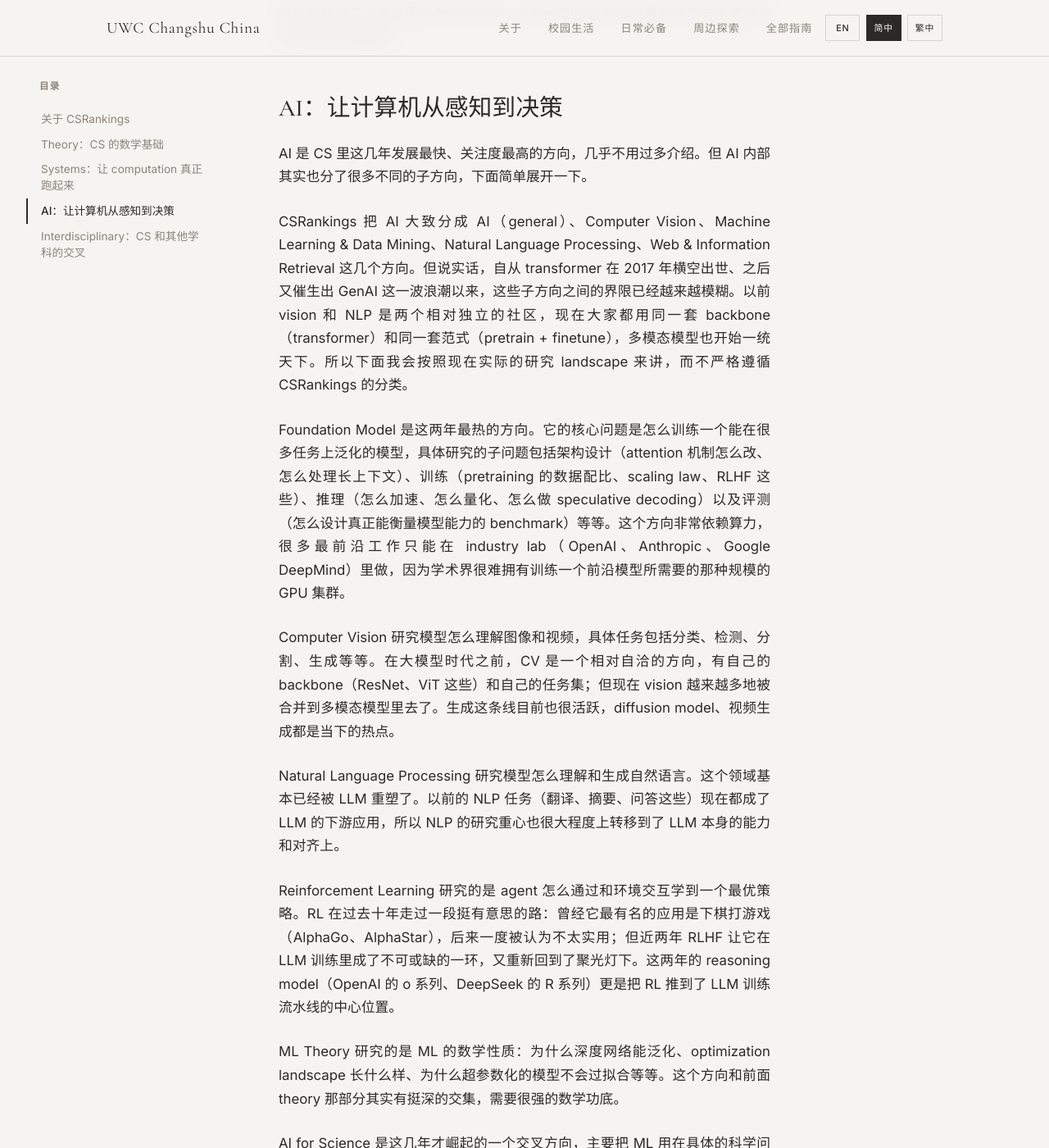
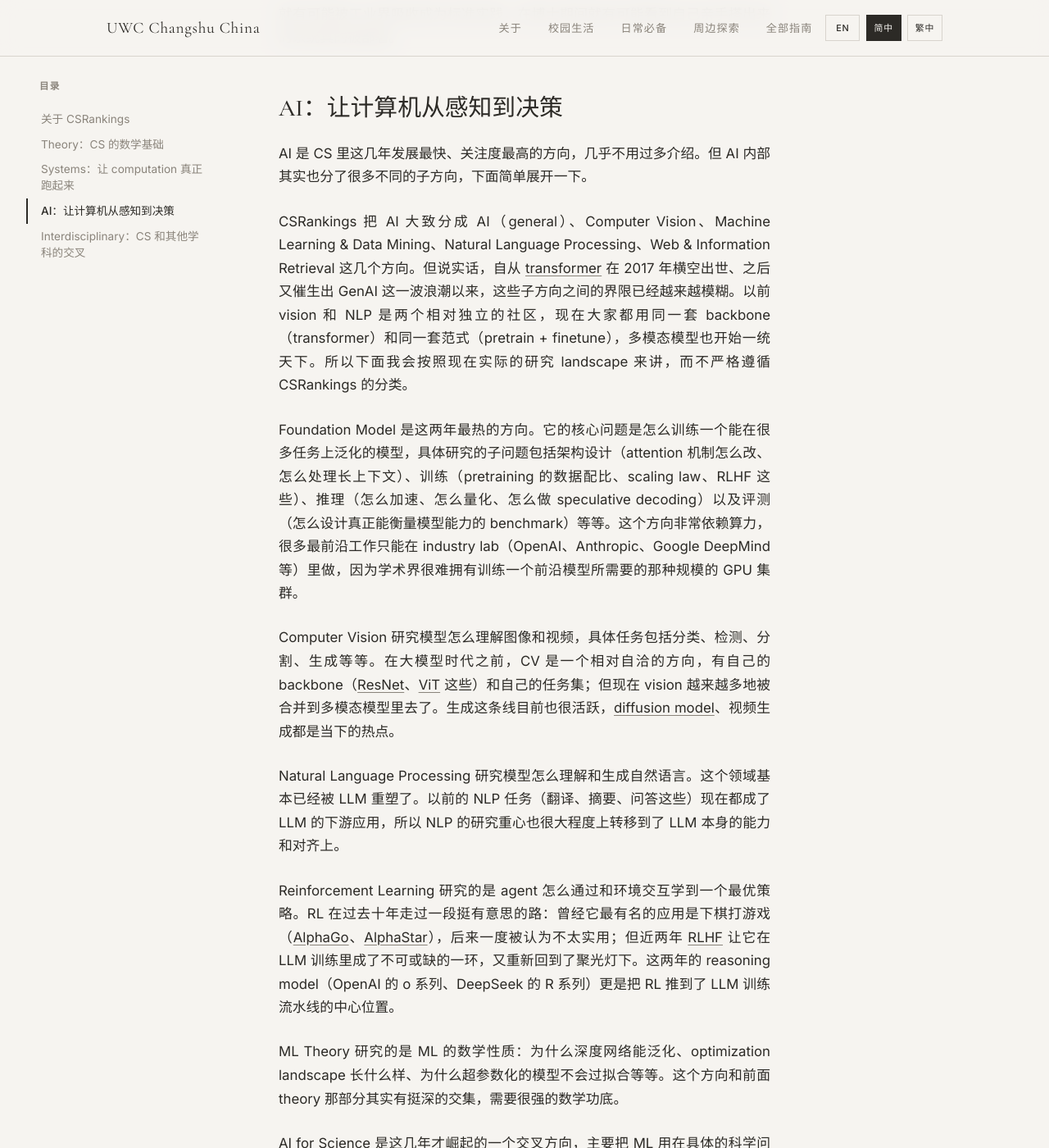
Before and after one commit to United-World-College/UWC-Survival-Guide, a Jekyll site: the page built from website/_guides/chinese/computer-science-CN.md, in a window 1280 px wide and 1400 px high, scrolled down 7448 px. Shown: the whole window at 82% size. Built offline with Jekyll 4.4.1, drawn with Linux system fonts in a browser that asks for light colours; some of the changed text lies outside the part shown.

Commit message:
docs: link named concepts in CS guide to Wikipedia

```diff
--- a/website/_guides/chinese/computer-science-CN.md
+++ b/website/_guides/chinese/computer-science-CN.md
@@ -62,11 +62,11 @@ High-Performance Computing 研究的是怎么把一份计算 scale 到成百上
 
 这里顺带提一下 numerical methods，严格来说它是应用数学的一个分支，不是 CS systems 内部的方向，但因为它最常落地的计算平台就是 HPC，所以这两边的人经常一起工作。Numerical methods 解决的是数学和计算机之间一个根本的错位：数学本身是一门 precise language，就好比 $\pi$ 有严格的定义，但计算机只能用浮点数来近似存储数字，无法做到和数学一样精确，所以每一步运算都会引入一点误差。规模一大这些误差就会一路累积下去，处理不好整个结果就完全失去意义。Numerical methods 这个领域研究的就是怎么设计算法让误差受控、收敛性可证明、效率也能接受。这一套东西其实也正是大模型训练里最关键的一环。大模型训练本质上就是海量浮点运算的累加，numerical stability 一旦没处理好，loss 就会突然 spike、模型直接训崩，造成上千万美元的损失。这也是为什么像是 mixed precision（用 FP16 / BF16 / FP8 这种低精度格式提升性能，但这本身会 introduce stability 问题）、loss scaling（patch FP16 的 gradient underflow 问题）、还有更精细的 scaling 策略等等这些 numerical-systems 交叉的方向会是大模型训练的重头戏。
 
-Database 研究的是怎么存、怎么索引、怎么查询大量数据。一个现代的数据库系统要解决的问题非常多：怎么在保证 ACID 的前提下做并发事务、怎么把查询分发到多台机器上、怎么优化 SQL 查询计划、怎么处理流式数据等等。这两年比较火的方向有内存数据库、云原生数据库（像 Snowflake、BigQuery 这种），以及专门为大模型 retrieval 设计的向量数据库。
+Database 研究的是怎么存、怎么索引、怎么查询大量数据。一个现代的数据库系统要解决的问题非常多：怎么在保证 [ACID](https://en.wikipedia.org/wiki/ACID) 的前提下做并发事务、怎么把查询分发到多台机器上、怎么优化 SQL 查询计划、怎么处理流式数据等等。这两年比较火的方向有内存数据库、云原生数据库（像 [Snowflake](https://en.wikipedia.org/wiki/Snowflake_Inc.)、[BigQuery](https://en.wikipedia.org/wiki/BigQuery) 这种），以及专门为大模型 retrieval 设计的向量数据库。
 
 Programming Languages 研究的是编程语言本身：语言怎么设计、类型系统怎么搭、编译器怎么把高级代码翻译成机器码。不同语言其实代表着不同的设计 tradeoff，比如算法竞赛和高频交易常用的 C++ 给了用户完全的内存控制，速度很快但很容易 use-after-free、buffer overflow；Java、Python 这些用 garbage collector 接管内存，安全但有运行开销；Rust 这几年很火，靠 ownership 和 borrow checker 在编译期就把内存安全检查掉了，让用户既不用 GC 又能避开 C++ 那些最折磨人的错误。PL 这个领域和上面提到的 formal verification 有很深的交集，所以两边的社区有不少交流。
 
-Security 这个子方向横跨的层次很广，从底层的硬件安全（比如 Spectre、Meltdown 这种侧信道攻击）到操作系统安全、网络安全，再到应用层的 web security 和 ML security，几乎每一层都有自己的攻击模型和防御机制。
+Security 这个子方向横跨的层次很广，从底层的硬件安全（比如 [Spectre](https://en.wikipedia.org/wiki/Spectre_(security_vulnerability))、[Meltdown](https://en.wikipedia.org/wiki/Meltdown_(security_vulnerability)) 这种侧信道攻击）到操作系统安全、网络安全，再到应用层的 web security 和 ML security，几乎每一层都有自己的攻击模型和防御机制。
 
 Software Engineering 研究的是大规模代码库应该怎么组织、怎么测试、怎么维护。这个领域因为 AI 的兴起也变得非常活跃，比如程序合成、自动修 bug、自动写测试用例都是当下挺热的话题。需要说明的是，作为学术研究的 Software Engineering 和大厂里我们常说的 SWE（软件工程师）这个职业其实关系不大，只是名字一样而已。而 SWE 究竟是什么则会放在之后 career path 的部分详谈。
 
@@ -78,19 +78,19 @@ Systems 对人的要求和 theory 方向恰恰相反：它整体对工程能力
 
 AI 是 CS 里这几年发展最快、关注度最高的方向，几乎不用过多介绍。但 AI 内部其实也分了很多不同的子方向，下面简单展开一下。
 
-CSRankings 把 AI 大致分成 AI（general）、Computer Vision、Machine Learning & Data Mining、Natural Language Processing、Web & Information Retrieval 这几个方向。但说实话，自从 transformer 在 2017 年横空出世、之后又催生出 GenAI 这一波浪潮以来，这些子方向之间的界限已经越来越模糊。以前 vision 和 NLP 是两个相对独立的社区，现在大家都用同一套 backbone（transformer）和同一套范式（pretrain + finetune），多模态模型也开始一统天下。所以下面我会按照现在实际的研究 landscape 来讲，而不严格遵循 CSRankings 的分类。
+CSRankings 把 AI 大致分成 AI（general）、Computer Vision、Machine Learning & Data Mining、Natural Language Processing、Web & Information Retrieval 这几个方向。但说实话，自从 [transformer](https://en.wikipedia.org/wiki/Transformer_(deep_learning_architecture)) 在 2017 年横空出世、之后又催生出 GenAI 这一波浪潮以来，这些子方向之间的界限已经越来越模糊。以前 vision 和 NLP 是两个相对独立的社区，现在大家都用同一套 backbone（transformer）和同一套范式（pretrain + finetune），多模态模型也开始一统天下。所以下面我会按照现在实际的研究 landscape 来讲，而不严格遵循 CSRankings 的分类。
 
-Foundation Model 是这两年最热的方向。它的核心问题是怎么训练一个能在很多任务上泛化的模型，具体研究的子问题包括架构设计（attention 机制怎么改、怎么处理长上下文）、训练（pretraining 的数据配比、scaling law、RLHF 这些）、推理（怎么加速、怎么量化、怎么做 speculative decoding）以及评测（怎么设计真正能衡量模型能力的 benchmark）等等。这个方向非常依赖算力，很多最前沿工作只能在 industry lab（OpenAI、Anthropic、Google DeepMind）里做，因为学术界很难拥有训练一个前沿模型所需要的那种规模的 GPU 集群。
+Foundation Model 是这两年最热的方向。它的核心问题是怎么训练一个能在很多任务上泛化的模型，具体研究的子问题包括架构设计（attention 机制怎么改、怎么处理长上下文）、训练（pretraining 的数据配比、scaling law、RLHF 这些）、推理（怎么加速、怎么量化、怎么做 speculative decoding）以及评测（怎么设计真正能衡量模型能力的 benchmark）等等。这个方向非常依赖算力，很多最前沿工作只能在 industry lab（OpenAI、Anthropic、Google DeepMind 等）里做，因为学术界很难拥有训练一个前沿模型所需要的那种规模的 GPU 集群。
 
-Computer Vision 研究模型怎么理解图像和视频，具体任务包括分类、检测、分割、生成等等。在大模型时代之前，CV 是一个相对自洽的方向，有自己的 backbone（ResNet、ViT 这些）和自己的任务集；但现在 vision 越来越多地被合并到多模态模型里去了。生成这条线目前也很活跃，diffusion model、视频生成都是当下的热点。
+Computer Vision 研究模型怎么理解图像和视频，具体任务包括分类、检测、分割、生成等等。在大模型时代之前，CV 是一个相对自洽的方向，有自己的 backbone（[ResNet](https://en.wikipedia.org/wiki/Residual_neural_network)、[ViT](https://en.wikipedia.org/wiki/Vision_transformer) 这些）和自己的任务集；但现在 vision 越来越多地被合并到多模态模型里去了。生成这条线目前也很活跃，[diffusion model](https://en.wikipedia.org/wiki/Diffusion_model)、视频生成都是当下的热点。
 
 Natural Language Processing 研究模型怎么理解和生成自然语言。这个领域基本已经被 LLM 重塑了。以前的 NLP 任务（翻译、摘要、问答这些）现在都成了 LLM 的下游应用，所以 NLP 的研究重心也很大程度上转移到了 LLM 本身的能力和对齐上。
 
-Reinforcement Learning 研究的是 agent 怎么通过和环境交互学到一个最优策略。RL 在过去十年走过一段挺有意思的路：曾经它最有名的应用是下棋打游戏（AlphaGo、AlphaStar），后来一度被认为不太实用；但近两年 RLHF 让它在 LLM 训练里成了不可或缺的一环，又重新回到了聚光灯下。这两年的 reasoning model（OpenAI 的 o 系列、DeepSeek 的 R 系列）更是把 RL 推到了 LLM 训练流水线的中心位置。
+Reinforcement Learning 研究的是 agent 怎么通过和环境交互学到一个最优策略。RL 在过去十年走过一段挺有意思的路：曾经它最有名的应用是下棋打游戏（[AlphaGo](https://en.wikipedia.org/wiki/AlphaGo)、[AlphaStar](https://en.wikipedia.org/wiki/AlphaStar_(software))），后来一度被认为不太实用；但近两年 [RLHF](https://en.wikipedia.org/wiki/Reinforcement_learning_from_human_feedback) 让它在 LLM 训练里成了不可或缺的一环，又重新回到了聚光灯下。这两年的 reasoning model（OpenAI 的 o 系列、DeepSeek 的 R 系列）更是把 RL 推到了 LLM 训练流水线的中心位置。
 
 ML Theory 研究的是 ML 的数学性质：为什么深度网络能泛化、optimization landscape 长什么样、为什么超参数化的模型不会过拟合等等。这个方向和前面 theory 那部分其实有挺深的交集，需要很强的数学功底。
 
-AI for Science 是这几年才崛起的一个交叉方向，主要把 ML 用在具体的科学问题上。最有名的例子是 DeepMind 的 AlphaFold，它基本解决了 protein structure prediction 这个生物学界悬而未决五十年的问题，并因此拿到了 2024 年的诺贝尔化学奖。除此之外 AI for math、AI for materials science 这些也都是越来越受关注的方向。顺带提一句，如何使用 AI 做前面在理论方向中提到的 formal verification 从而降低其成本其实就是现在 AI for math 这个领域内最重要的研究问题之一。
+AI for Science 是这几年才崛起的一个交叉方向，主要把 ML 用在具体的科学问题上。最有名的例子是 DeepMind 的 [AlphaFold](https://en.wikipedia.org/wiki/AlphaFold)，它基本解决了 [protein structure prediction](https://en.wikipedia.org/wiki/Protein_structure_prediction) 这个生物学界悬而未决五十年的问题，并因此拿到了 2024 年的诺贝尔化学奖。除此之外 AI for math、AI for materials science 这些也都是越来越受关注的方向。顺带提一句，如何使用 AI 做前面在理论方向中提到的 formal verification 从而降低其成本其实就是现在 AI for math 这个领域内最重要的研究问题之一。
 
 说实话我觉得 AI 这个方向更像是 theory 和 systems 融合的产物，跨度非常之广。这个领域的研究既可以非常偏向理论又可以非常偏向系统。所以这也就对人的要求特别高。最顶尖的 AI researcher 往往都是数学和工程两手都过硬的 full-stack researcher，既能推 scaling law 这些理论分析，又能在几千张 GPU 上把一整套训练流程稳定跑起来。这种 profile 在任何其他 CS 子领域里都不算多见，但在 AI 领域几乎已经成了顶级 lab 的标配。
 
@@ -102,7 +102,7 @@ AI for Science 是这几年才崛起的一个交叉方向，主要把 ML 用在
 
 Computational Biology / Bioinformatics 是把 CS 用在生物学问题上的方向。具体的任务包括基因测序、蛋白质结构预测、药物发现、单细胞分析这些，前面提到的 AlphaFold 也算这个领域的标志性成果。这条线因为生物学本身的数据规模和复杂度都在飞速增长，加上 ML 工具又越来越强，未来很长一段时间大概率都会是一个增长方向。
 
-Computer Graphics 研究的是怎么用计算机生成、表示、操作视觉内容，像电影特效、游戏渲染、3D 建模、物理仿真都属于这个范畴。近些年随着 VR/AR 的发展和 generative model 的进步，这个领域也变得越来越活跃，比如 NeRF、Gaussian Splatting 这些技术就是把传统 graphics 和现代 ML 结合起来的成功案例。
+Computer Graphics 研究的是怎么用计算机生成、表示、操作视觉内容，像电影特效、游戏渲染、3D 建模、物理仿真都属于这个范畴。近些年随着 VR/AR 的发展和 generative model 的进步，这个领域也变得越来越活跃，比如 [NeRF](https://en.wikipedia.org/wiki/Neural_radiance_field)、[Gaussian Splatting](https://en.wikipedia.org/wiki/Gaussian_splatting) 这些技术就是把传统 graphics 和现代 ML 结合起来的成功案例。
 
 Human-Computer Interaction 研究的是人和计算机之间的交互：UI/UX 怎么设计、accessibility 怎么处理、AR/VR 怎么做、新型输入设备怎么设计。HCI 是 CS 里最 user-facing 的方向之一，所以它的研究经常会涉及用户研究、心理学这些传统上不算 CS 的方法论。当然现在随着 GenAI 的爆发也有不少人开始研究 AI 和人的交互以及对社会的影响，这些也都属于 HCI 的范畴。
 
```
Also changed, not shown: other parts of website/_guides/chinese/computer-science-CN.md (+5 -5 lines), website/_guides/chinese/computer-science-TW.md (+13 -13 lines), website/_guides/default/computer-science.md (+13 -13 lines).
